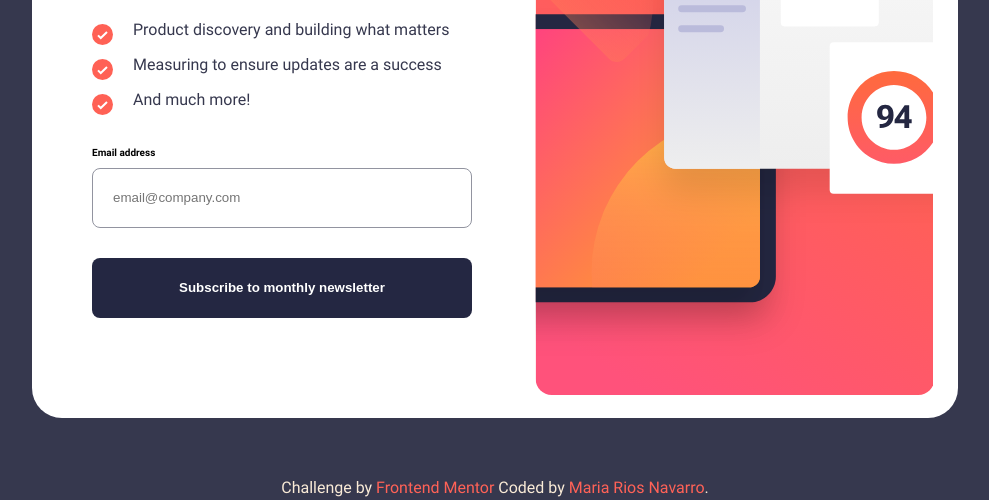
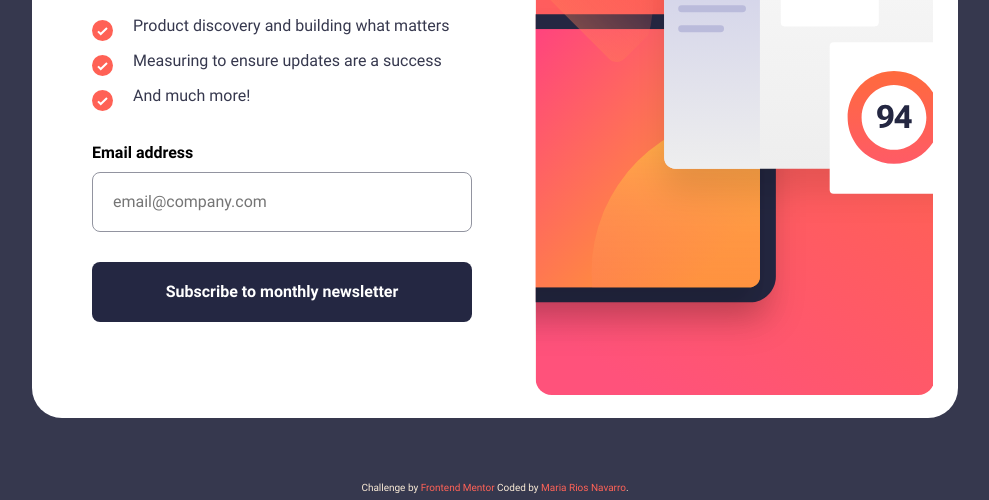
Before and after one commit to MariaRiosNavarro/newsletter-sign-up, a plain HTML site: page index.html in a window 1280 px wide. Shown: the part 300-800 px from the top of the page, without its empty margins (145-1134 px from the left). Drawn offline with Linux system fonts and the light colour scheme.

Commit message:
fix fonts

```diff
--- a/assets/scss/styles.scss
+++ b/assets/scss/styles.scss
@@ -23,6 +23,13 @@
 
 html {
   font-size: 62.5%;
+}
+
+p,
+label,
+input {
+  @include robo-light;
+  font-size: 1.6rem;
 }
 
 ul {
@@ -96,9 +103,11 @@ main {
   transform: translateX(-50%);
   p {
     color: antiquewhite;
+    font-size: 1rem;
   }
   a {
     color: $tomato;
+    font-size: 1rem;
   }
 }
 
@@ -147,8 +156,6 @@ h2 {
 }
 
 p {
-  font-size: 1.6rem;
-  @include robo-light;
   color: $charcoal-grey;
   line-height: 2.5rem;
 }
@@ -181,6 +188,7 @@ form {
   }
   input[type="submit"] {
     @extend .btn;
+    @include robo-bold;
   }
   label {
     @include robo-bold;
```
Also changed, not shown: assets/css/styles.css, 1 other file.
